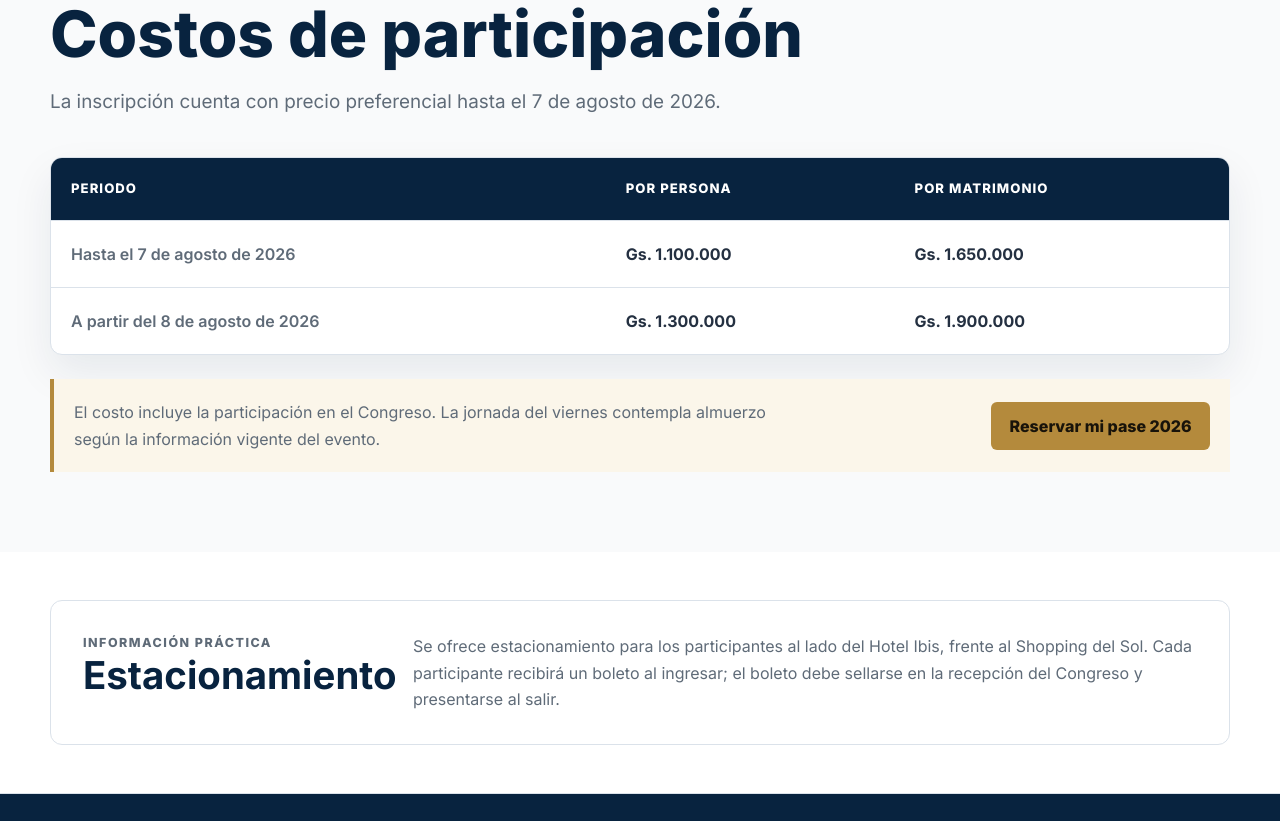
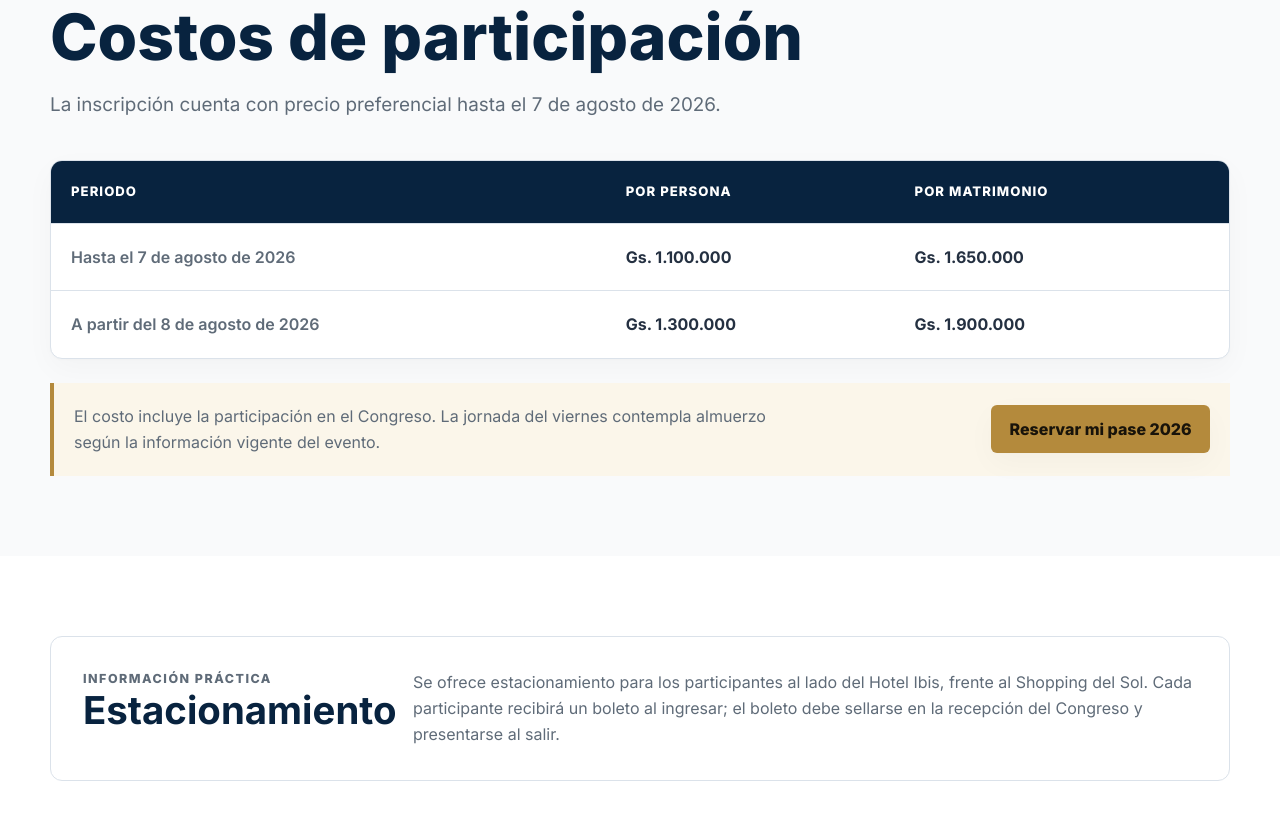
Before and after one commit to Jose-CabreraO/capellania-uruguay, a website: page congreso/2026/index.html in a window 1280 px wide. Shown: the part 1419-2240 px from the top of the page. Drawn offline with Linux system fonts and the light colour scheme.

Commit message:
Design/QA: refinar sombras espaciados y microinteracciones corporativas

```diff
--- a/css/capellania-global.css
+++ b/css/capellania-global.css
@@ -19,9 +19,9 @@
   --color-surface-soft: #f7f9fb;
   --color-surface-warm: #fbfaf7;
 
-  --shadow-soft: 0 18px 42px rgba(8, 35, 63, 0.08);
-  --shadow-button: 0 10px 24px rgba(8, 35, 63, 0.14);
-  --ease-out-ui: cubic-bezier(0.23, 1, 0.32, 1);
+  --shadow-soft: 0 10px 30px rgba(0, 0, 0, 0.03), 0 1px 3px rgba(0, 0, 0, 0.02);
+  --shadow-button: 0 10px 30px rgba(0, 0, 0, 0.03), 0 1px 3px rgba(0, 0, 0, 0.02);
+  --ease-out-ui: cubic-bezier(0.25, 0.8, 0.25, 1);
 
   --radius-sm: 6px;
   --radius-md: 8px;
@@ -132,11 +132,15 @@ button {
 }
 
 .section {
-  padding-block: var(--space-20);
+  padding: 80px 24px;
 }
 
 .section--compact {
-  padding-block: var(--space-12);
+  padding: 80px 24px;
+}
+
+.section > .container {
+  width: min(100%, var(--container));
 }
 
 .section--soft {
@@ -167,6 +171,7 @@ button {
   margin: var(--space-5) 0 0;
   color: var(--color-muted);
   font-size: clamp(1.04rem, 2vw, 1.18rem);
+  line-height: 1.68;
 }
 
 .header {
@@ -386,6 +391,7 @@ button {
   margin: var(--space-6) 0 0;
   color: rgba(255, 255, 255, 0.84);
   font-size: clamp(1.05rem, 2vw, 1.25rem);
+  line-height: 1.68;
 }
 
 .button-row {
@@ -406,13 +412,7 @@ button {
   padding: 0.75rem 1.1rem;
   font-weight: 800;
   line-height: 1;
-  transition:
-    background-color 180ms var(--ease-out-ui),
-    border-color 180ms var(--ease-out-ui),
-    color 180ms var(--ease-out-ui),
-    opacity 180ms var(--ease-out-ui),
-    transform 160ms var(--ease-out-ui),
-    box-shadow 180ms var(--ease-out-ui);
+  transition: all 0.3s cubic-bezier(0.25, 0.8, 0.25, 1);
   will-change: transform;
 }
 
@@ -435,7 +435,7 @@ button {
 .btn--primary {
   background: var(--color-capellania-navy);
   color: var(--color-surface);
-  box-shadow: none;
+  box-shadow: var(--shadow-button);
 }
 
 .btn--primary:hover {
@@ -455,7 +455,7 @@ button {
 .btn--congreso {
   background: var(--color-congreso-gold);
   color: #18130a;
-  box-shadow: none;
+  box-shadow: var(--shadow-button);
 }
 
 .btn--congreso:hover {
@@ -489,10 +489,10 @@ button {
 .card {
   height: 100%;
   border: 1px solid var(--color-border);
-  border-radius: var(--radius-md);
+  border-radius: var(--radius-lg);
   background: var(--color-surface);
   padding: var(--space-6);
-  box-shadow: 0 1px 0 rgba(8, 35, 63, 0.04);
+  box-shadow: var(--shadow-soft);
 }
 
 .card__title {
@@ -506,6 +506,7 @@ button {
 .card__text {
   margin: var(--space-3) 0 0;
   color: var(--color-ink);
+  line-height: 1.68;
 }
 
 .services-grid {
@@ -525,16 +526,12 @@ button {
   display: grid;
   align-content: start;
   min-height: 260px;
-  transition:
-    border-color 300ms ease-out,
-    box-shadow 300ms ease-out,
-    transform 300ms ease-out,
-    background-color 300ms ease-out;
+  transition: all 0.3s cubic-bezier(0.25, 0.8, 0.25, 1);
 }
 
 .service-card:hover {
   border-color: rgba(8, 35, 63, 0.22);
-  box-shadow: 0 24px 56px rgba(8, 35, 63, 0.12);
+  box-shadow: var(--shadow-soft);
   transform: translateY(-4px);
 }
 
@@ -638,11 +635,9 @@ button {
     linear-gradient(180deg, rgba(255, 255, 255, 0.98), rgba(249, 250, 251, 0.96)),
     var(--color-surface);
   padding: var(--space-6);
-  box-shadow: inset 0 1px 0 rgba(255, 255, 255, 0.82);
+  box-shadow: var(--shadow-soft);
   overflow: hidden;
-  transition:
-    border-color 220ms var(--ease-out-ui),
-    background-position 260ms var(--ease-out-ui);
+  transition: all 0.3s cubic-bezier(0.25, 0.8, 0.25, 1);
 }
 
 .impact-metric::before {
@@ -654,7 +649,7 @@ button {
   content: "";
   opacity: 0;
   pointer-events: none;
-  transition: opacity 220ms var(--ease-out-ui);
+  transition: all 0.3s cubic-bezier(0.25, 0.8, 0.25, 1);
 }
 
 .impact-metric:hover {
@@ -717,7 +712,7 @@ button {
   color: var(--color-ink);
   font-size: 1rem;
   font-weight: 700;
-  line-height: 1.35;
+  line-height: 1.6;
 }
 
 .impact-metric--large span {
@@ -856,13 +851,11 @@ button {
   border-radius: var(--radius-lg);
   background: var(--color-surface);
   box-shadow: var(--shadow-soft);
-  transition:
-    box-shadow 300ms ease-out,
-    transform 300ms ease-out;
+  transition: all 0.3s cubic-bezier(0.25, 0.8, 0.25, 1);
 }
 
 .event-card:hover {
-  box-shadow: 0 26px 64px rgba(8, 35, 63, 0.14);
+  box-shadow: var(--shadow-soft);
   transform: translateY(-4px);
 }
 
@@ -1129,6 +1122,7 @@ button {
     var(--color-capellania-navy);
   padding: var(--space-10);
   box-shadow: var(--shadow-soft);
+  transition: all 0.3s cubic-bezier(0.25, 0.8, 0.25, 1);
 }
 
 .congress-banner__eyebrow {
@@ -1154,6 +1148,7 @@ button {
   margin: var(--space-4) 0 0;
   color: rgba(255, 255, 255, 0.78);
   font-size: 1.02rem;
+  line-height: 1.65;
 }
 
 .congress-page-hero {
@@ -1229,10 +1224,10 @@ button {
 
 .schedule-card {
   border: 1px solid var(--color-border);
-  border-radius: var(--radius-md);
+  border-radius: var(--radius-lg);
   background: var(--color-surface);
   padding: var(--space-8);
-  box-shadow: 0 1px 0 rgba(8, 35, 63, 0.04);
+  box-shadow: var(--shadow-soft);
 }
 
 .schedule-card__date {
@@ -1339,11 +1334,8 @@ button {
   border-radius: var(--radius-lg);
   background: var(--color-surface);
   padding: var(--space-6);
-  box-shadow: 0 1px 0 rgba(8, 35, 63, 0.04);
-  transition:
-    border-color 300ms ease-out,
-    box-shadow 300ms ease-out,
-    transform 300ms ease-out;
+  box-shadow: var(--shadow-soft);
+  transition: all 0.3s cubic-bezier(0.25, 0.8, 0.25, 1);
 }
 
 .program-item:hover {
@@ -1586,7 +1578,7 @@ button {
   border-radius: var(--radius-lg);
   background: var(--color-surface);
   padding: var(--space-8);
-  box-shadow: 0 1px 0 rgba(8, 35, 63, 0.04);
+  box-shadow: var(--shadow-soft);
 }
 
 .form-step legend {
@@ -2076,11 +2068,11 @@ button {
   }
 
   .section {
-    padding-block: var(--space-10);
+    padding: 48px 24px;
   }
 
   .section--compact {
-    padding-block: var(--space-8);
+    padding: 48px 24px;
   }
 
   .section__eyebrow {
@@ -2096,7 +2088,7 @@ button {
   .section__lead {
     margin-top: var(--space-3);
     font-size: 0.98rem;
-    line-height: 1.58;
+    line-height: 1.65;
   }
 
   .home-hero {
@@ -2126,7 +2118,7 @@ button {
   .home-hero__lead {
     margin-top: var(--space-3);
     font-size: 0.96rem;
-    line-height: 1.5;
+    line-height: 1.65;
   }
 
   .button-row {
@@ -2250,8 +2242,8 @@ button {
   }
 
   .event-card {
-    border-radius: var(--radius-md);
-    box-shadow: 0 1px 0 rgba(8, 35, 63, 0.06);
+    border-radius: var(--radius-lg);
+    box-shadow: var(--shadow-soft);
   }
 
   .event-card:hover {
@@ -2293,7 +2285,7 @@ button {
   .event-card p {
     margin-top: var(--space-3);
     font-size: 0.94rem;
-    line-height: 1.55;
+    line-height: 1.65;
   }
 
   .registration-layout {
```
Also changed, not shown: index.html (+1 -1 lines).
